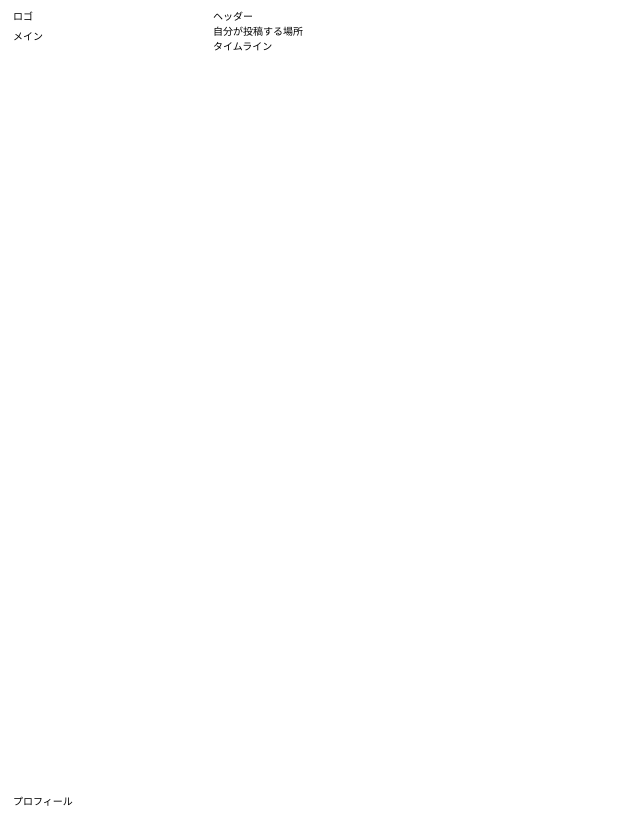
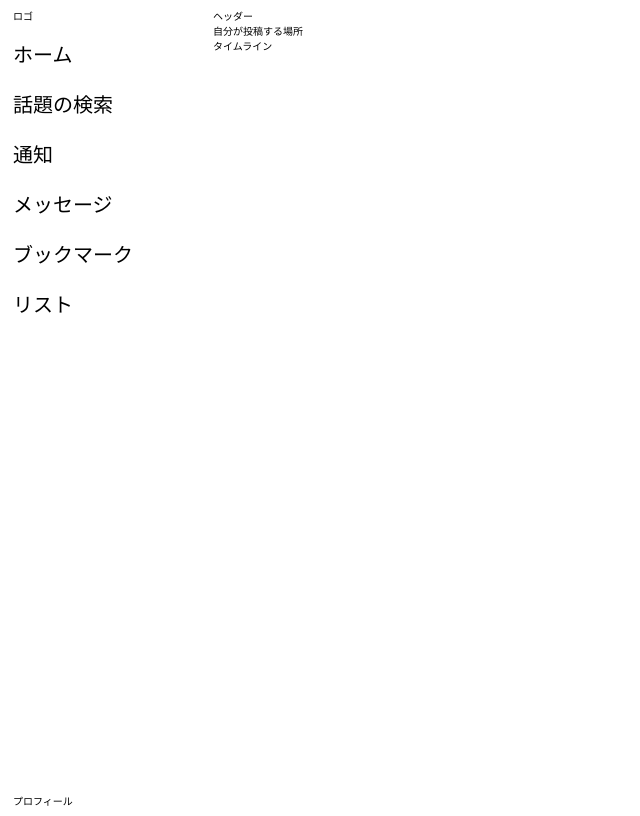
Before and after one commit to ponsaaan/Christina, a Next.js app: page / in a window 1280 px wide. Shown: the whole page, without its empty margins (0-640 px from the left). Built offline with nearby package versions, Linux system fonts and the light colour scheme.

Commit message:
Fixed Balance of Main

```diff
--- a/src/pages/index.tsx
+++ b/src/pages/index.tsx
@@ -15,7 +15,15 @@ const Home: React.VFC = () => {
         <Navigation>
           <UpperNav>
             <LogoArea>ロゴ</LogoArea>
-            <MainArea>メイン</MainArea>
+            <MainArea>
+              <Item>ホーム</Item>
+              <Item>話題の検索</Item>
+              <Item>通知</Item>
+              <Item>メッセージ</Item>
+              <Item>ブックマーク</Item>
+              <Item>リスト</Item>
+            </MainArea>
+
           </UpperNav>
           <LowerNav>
             <ProfileArea>プロフィール</ProfileArea>
@@ -50,7 +58,9 @@ const Navigation = styled.div`
 
 const UpperNav = styled.div``;
 const LowerNav = styled.div``;
-
+const Item = styled.div`
+font-size: 2rem;
+`;
 const Header = styled.div``;
 const MyTweet = styled.div``;
 const Wrapper = styled.div``;
@@ -58,7 +68,14 @@ const Timeline = styled.div``;
 const LogoArea = styled.div`
   height: 2em;
 `;
-const MainArea = styled.div``;
+const MainArea = styled.div`
+  display: flex;
+  flex-direction: column;
+  justify-content: space-around;
+  height: 30em;
+
+
+`;
 const ProfileArea = styled.div`
   margin-bottom: 0;
 `;
```
